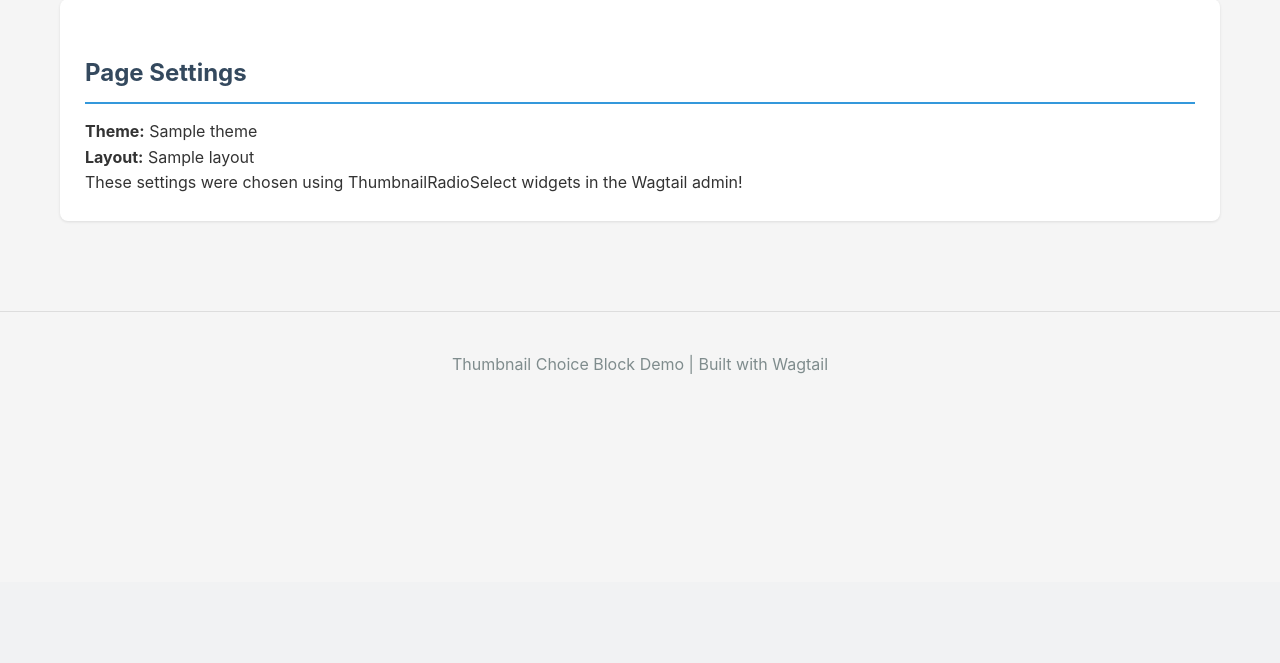
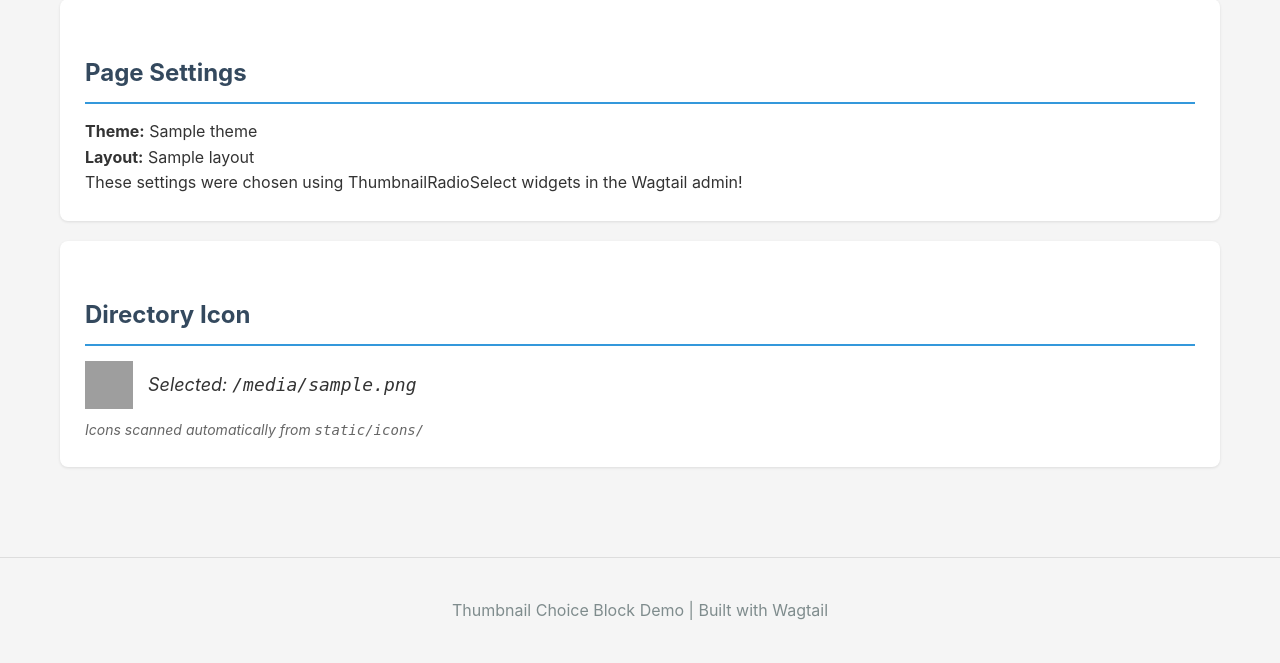
Before and after one commit to lincolnloop/wagtail-thumbnail-choice-block, a Django app: template example/demo/home/templates/home/home_page.html in a window 1280 px wide. Shown: the part 218-881 px from the top of the page. Before the commit the page ends 592 px from the top, so only its background shows below. Run offline with Django 4.2, Linux system fonts and the light colour scheme; the template is opened without the code that fills it: most values are stand-ins (such as "Sample title", 1, 10 or a date in 2020); grey boxes are pictures that could not be loaded.

Commit message:
add directory-based thumbnail example to the example project

```diff
--- a/example/demo/home/templates/home/home_page.html
+++ b/example/demo/home/templates/home/home_page.html
@@ -1,25 +1,51 @@
-{% extends "base.html" %}
-{% load wagtailcore_tags %}
-
-{% block content %}
+{% extends "base.html" %} {% load wagtailcore_tags static %} {% block content %}
 <div class="content-blocks">
     <div class="content-block">
         <h2>Page Settings</h2>
         <p><strong>Theme:</strong> {{ page.theme }}</p>
         <p><strong>Layout:</strong> {{ page.layout }}</p>
-        <p>These settings were chosen using ThumbnailRadioSelect widgets in the Wagtail admin!</p>
+        <p>
+            These settings were chosen using ThumbnailRadioSelect widgets in the
+            Wagtail admin!
+        </p>
     </div>
 
-    {% for block in page.content %}
-        {% if block.block_type == 'heading' %}
+    <div class="content-block">
+        <h2>Directory Icon</h2>
+        {% if page.directory_icon %} {% get_static_prefix as STATIC_PREFIX %}
+        <div class="icon-display">
+            <img
+                src="{{ STATIC_PREFIX }}icons/{{ page.directory_icon }}.svg"
+                alt="{{ page.directory_icon }}"
+                style="width: 48px; height: 48px"
+            />
+            <p>
+                <em>Selected: <code>{{ page.directory_icon }}</code></em>
+            </p>
+        </div>
+        {% else %}
+        <p class="icon-placeholder">
+            <em
+                >No icon selected — edit the page to pick one from the directory
+                picker.</em
+            >
+        </p>
+        {% endif %}
+        <p class="field-info">
+            <em
+                >Icons scanned automatically from
+                <code>static/icons/</code>
+            </em>
+        </p>
+    </div>
+
+    {% for block in page.content %} {% if block.block_type == 'heading' %}
     <div class="content-block">
         <h2>{{ block.value }}</h2>
     </div>
 
     {% elif block.block_type == 'paragraph' %}
-            <div class="content-block">
-                {{ block.value|richtext }}
-            </div>
+    <div class="content-block">{{ block.value|richtext }}</div>
 
     {% elif block.block_type == 'icon_block' %}
     <div class="content-block">
@@ -36,8 +62,7 @@
         <div class="color-scheme-block color-scheme-{{ block.value.scheme }}">
             {% if block.value.title %}
             <h4>{{ block.value.title }}</h4>
-                    {% endif %}
-                    {% if block.value.content %}
+            {% endif %} {% if block.value.content %}
             <p>{{ block.value.content }}</p>
             {% endif %}
         </div>
@@ -47,8 +72,10 @@
     {% elif block.block_type == 'button_style' %}
     <div class="content-block">
         <h3>Button Style Block</h3>
-                <a href="{{ block.value.url|default:'#' }}"
-                   class="button-display button-{{ block.value.style }}">
+        <a
+            href="{{ block.value.url|default:'#' }}"
+            class="button-display button-{{ block.value.style }}"
+        >
             {{ block.value.text }}
         </a>
         <p class="style-info"><em>Style: {{ block.value.style }}</em></p>
@@ -60,14 +87,17 @@
         <div class="icon-heading-display">
             {% if block.value.icon %}
             <div class="icon-wrapper">
-                            {% include "home/icons/inline/"|add:block.value.icon|add:".html" %}
+                {% include "home/icons/inline/"|add:block.value.icon|add:".html"
+                %}
             </div>
             {% else %}
             <div class="icon-placeholder">No icon selected</div>
             {% endif %}
             <h4>{{ block.value.heading }}</h4>
         </div>
-                <p class="field-info"><em>Icon field is optional - can be left blank</em></p>
+        <p class="field-info">
+            <em>Icon field is optional - can be left blank</em>
+        </p>
     </div>
 
     {% elif block.block_type == 'required_icon' %}
@@ -75,20 +105,48 @@
         <h3>Required Icon Block (required=True)</h3>
         <div class="icon-heading-display">
             <div class="icon-wrapper">
-                        {% include "home/icons/inline/"|add:block.value.icon|add:".html" %}
+                {% include "home/icons/inline/"|add:block.value.icon|add:".html"
+                %}
             </div>
             <h4>{{ block.value.heading }}</h4>
         </div>
-                <p class="field-info"><em>Icon field is required - must select an icon</em></p>
+        <p class="field-info">
+            <em>Icon field is required - must select an icon</em>
+        </p>
     </div>
+
+    {% elif block.block_type == 'directory_icon' %}
+    <div class="content-block">
+        <h3>Directory Icon Block</h3>
+        {% if block.value %}
+        <div class="icon-display">
+            {% get_static_prefix as STATIC_PREFIX %}
+            <img
+                src="{{ STATIC_PREFIX }}icons/{{ block.value }}.svg"
+                alt="{{ block.value }}"
+                style="width: 48px; height: 48px"
+            />
+            <p>
+                <em>Selected: <code>{{ block.value }}</code></em>
+            </p>
+        </div>
+        {% else %}
+        <p class="icon-placeholder"><em>No icon selected</em></p>
         {% endif %}
-    {% endfor %}
+        <p class="field-info">
+            <em>Icons loaded automatically from <code>static/icons/</code></em>
+        </p>
+    </div>
+    {% endif %} {% endfor %}
 </div>
 
 {% if not page.content %}
 <div class="content-block">
     <h2>Welcome!</h2>
-    <p>This is a demo of the Wagtail Thumbnail Choice Block. To see it in action:</p>
+    <p>
+        This is a demo of the Wagtail Thumbnail Choice Block. To see it in
+        action:
+    </p>
     <ol class="welcome-list">
         <li>Go to the Wagtail admin at <a href="/admin/">/admin/</a></li>
         <li>Edit this page</li>
@@ -96,5 +154,4 @@
         <li>Add content blocks with various thumbnail choice options</li>
     </ol>
 </div>
-{% endif %}
-{% endblock %}
+{% endif %} {% endblock %}
```
Also changed, not shown: example/demo/home/models.py (+44 -0 lines), example/demo/home/migrations/0002_homepage_directory_icon.py (added), example/demo/home/static/icons/arrows/down.svg (added), example/demo/home/static/icons/arrows/left.svg (added), example/demo/home/static/icons/arrows/right-16.svg (added), example/demo/home/static/icons/arrows/up.svg (added), example/demo/home/static/icons/moon.svg (added), example/demo/home/static/icons/shapes/circles/circle.svg (added), example/demo/home/static/icons/shapes/circles/dot.svg (added), example/demo/home/static/icons/shapes/squares/rectangle.svg (added), example/demo/home/static/icons/shapes/squares/square.svg (added), example/demo/home/static/icons/sun.svg (added). Lines whose indentation alone changed are shown as unchanged.
